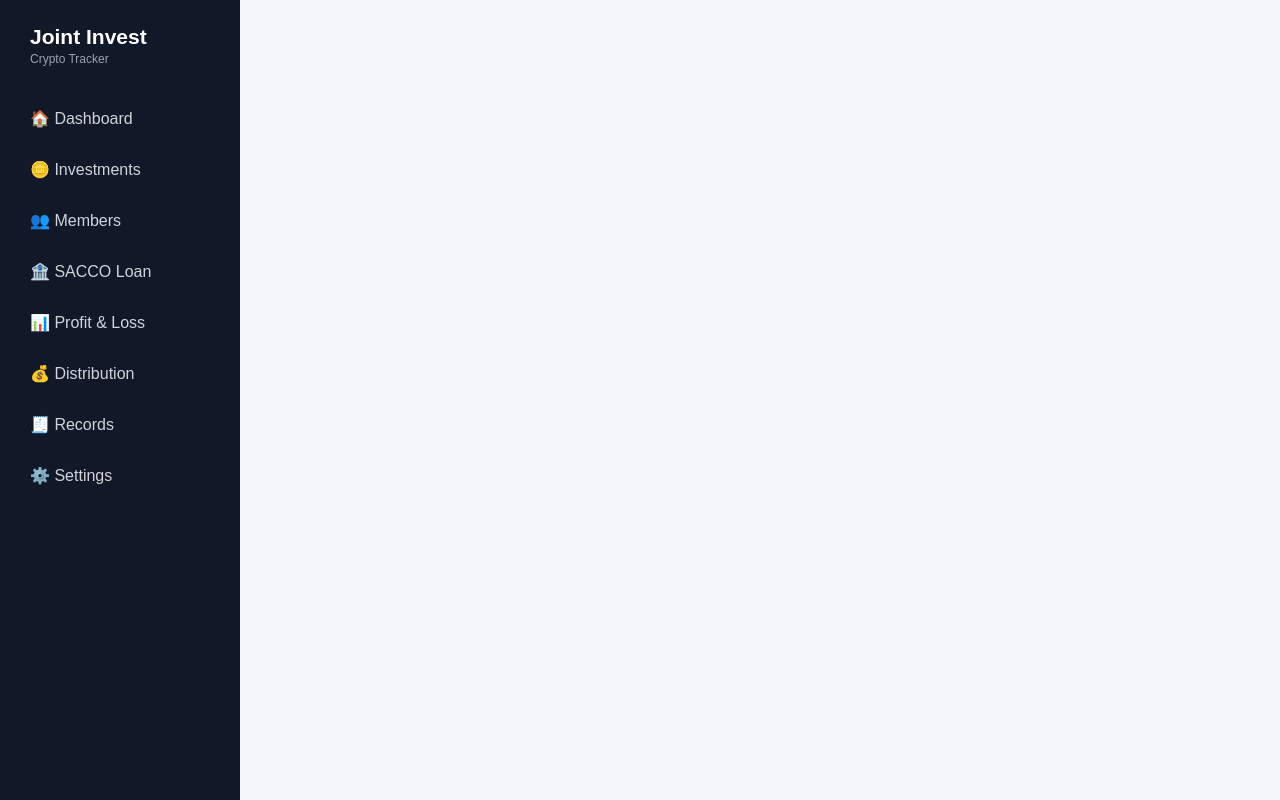
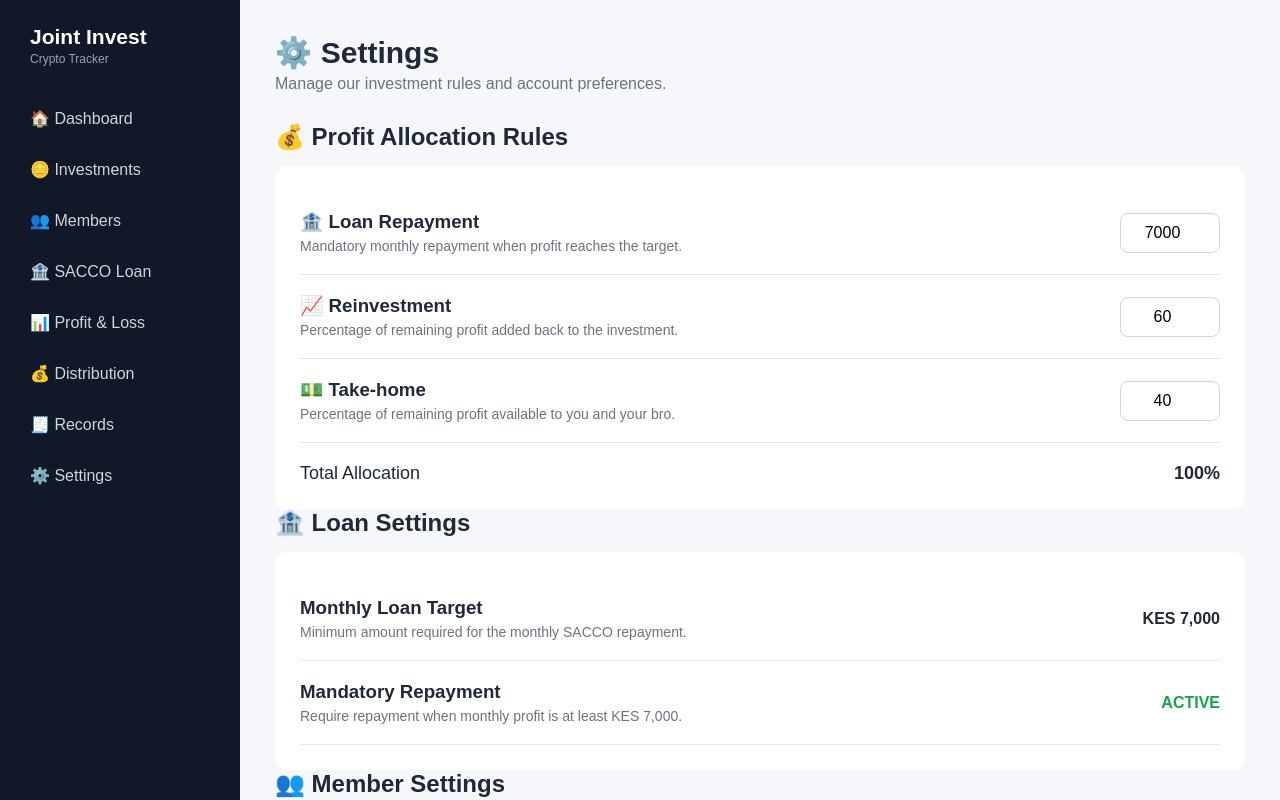
Before and after one commit to elvischege98-tech/Binance-project, a React (Vite) app in the folder frontend/: page /settings in a window 1280 px wide. Shown: the top 800 px of the page. Built offline with nearby package versions, Linux system fonts and the light colour scheme.

Commit message:
Finished coding settings section

```diff
--- a/frontend/src/App.css
+++ b/frontend/src/App.css
@@ -176,3 +176,46 @@ body {
 .status {
   color: #16a34a;
 }
+
+
+/* Settings */
+
+.settings-card {
+  background: white;
+  padding: 25px;
+  border-radius: 12px;
+}
+
+.setting-row {
+  display: flex;
+  justify-content: space-between;
+  align-items: center;
+  padding: 20px 0;
+  border-bottom: 1px solid #e5e7eb;
+  gap: 20px;
+}
+
+.setting-row h3 {
+  margin-bottom: 5px;
+}
+
+.setting-row p {
+  color: #6b7280;
+  font-size: 14px;
+}
+
+.setting-row input {
+  width: 100px;
+  padding: 10px;
+  border: 1px solid #d1d5db;
+  border-radius: 8px;
+  font-size: 16px;
+  text-align: center;
+}
+
+.total-row {
+  display: flex;
+  justify-content: space-between;
+  padding-top: 20px;
+  font-size: 18px;
+}
--- a/frontend/src/App.tsx
+++ b/frontend/src/App.tsx
@@ -8,6 +8,7 @@ import Loan from "./pages/Loan";
 import ProfitLoss from "./pages/ProfitLoss";
 import Distribution from "./pages/Distribution";
 import Records from "./pages/Records";
+import Settings from "./pages/Settings";
 
 import "./App.css";
 
@@ -25,6 +26,7 @@ function App() {
           <Route path="/profit-loss" element={<ProfitLoss />} />
           <Route path="/distribution" element={<Distribution />} />
           <Route path="/records" element={<Records />} />
+          <Route path="/settings" element={<Settings />} />
         </Routes>
       </div>
     </BrowserRouter>
--- a/frontend/src/components/Sidebar.tsx
+++ b/frontend/src/components/Sidebar.tsx
@@ -16,8 +16,7 @@ function Sidebar() {
         <Link to="/profit-loss">📊 Profit & Loss</Link>
         <Link to="/distribution">💰 Distribution</Link>
         <Link to="/records">🧾 Records</Link>
-
-        <a href="#">⚙️ Settings</a>
+        <Link to="/settings">⚙️ Settings</Link>
       </nav>
     </aside>
   );
--- /dev/null
+++ b/frontend/src/pages/Settings.tsx
@@ -0,0 +1,102 @@
+function Settings() {
+  return (
+    <main className="dashboard">
+      <header className="dashboard-header">
+        <div>
+          <h1>⚙️ Settings</h1>
+          <p>Manage our investment rules and account preferences.</p>
+        </div>
+      </header>
+
+      <section className="loan-section">
+        <h2>💰 Profit Allocation Rules</h2>
+
+        <div className="settings-card">
+          <div className="setting-row">
+            <div>
+              <h3>🏦 Loan Repayment</h3>
+              <p>Mandatory monthly repayment when profit reaches the target.</p>
+            </div>
+
+            <input type="number" value="7000" readOnly />
+          </div>
+
+          <div className="setting-row">
+            <div>
+              <h3>📈 Reinvestment</h3>
+              <p>Percentage of remaining profit added back to the investment.</p>
+            </div>
+
+            <input type="number" value="60" readOnly />
+          </div>
+
+          <div className="setting-row">
+            <div>
+              <h3>💵 Take-home</h3>
+              <p>Percentage of remaining profit available to you and your bro.</p>
+            </div>
+
+            <input type="number" value="40" readOnly />
+          </div>
+
+          <div className="total-row">
+            <span>Total Allocation</span>
+            <strong>100%</strong>
+          </div>
+        </div>
+      </section>
+
+      <section className="loan-section">
+        <h2>🏦 Loan Settings</h2>
+
+        <div className="settings-card">
+          <div className="setting-row">
+            <div>
+              <h3>Monthly Loan Target</h3>
+              <p>Minimum amount required for the monthly SACCO repayment.</p>
+            </div>
+
+            <strong>KES 7,000</strong>
+          </div>
+
+          <div className="setting-row">
+            <div>
+              <h3>Mandatory Repayment</h3>
+              <p>
+                Require repayment when monthly profit is at least KES 7,000.
+              </p>
+            </div>
+
+            <strong className="status">ACTIVE</strong>
+          </div>
+        </div>
+      </section>
+
+      <section className="loan-section">
+        <h2>👥 Member Settings</h2>
+
+        <div className="settings-card">
+          <div className="setting-row">
+            <div>
+              <h3>👤 You</h3>
+              <p>Ownership percentage</p>
+            </div>
+
+            <strong>60%</strong>
+          </div>
+
+          <div className="setting-row">
+            <div>
+              <h3>👨‍🦱 Bro</h3>
+              <p>Ownership percentage</p>
+            </div>
+
+            <strong>40%</strong>
+          </div>
+        </div>
+      </section>
+    </main>
+  );
+}
+
+export default Settings;
```
